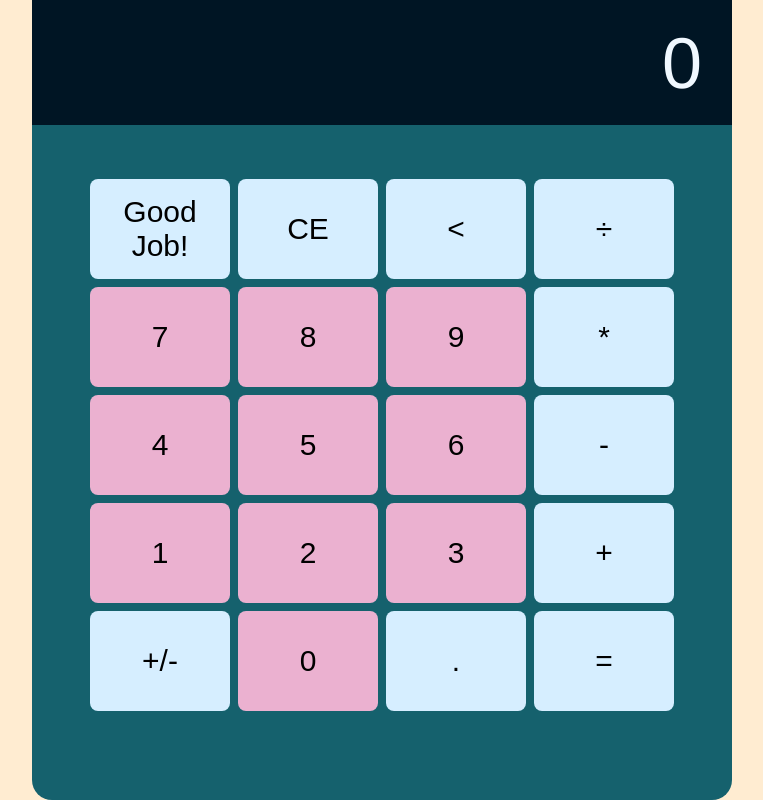
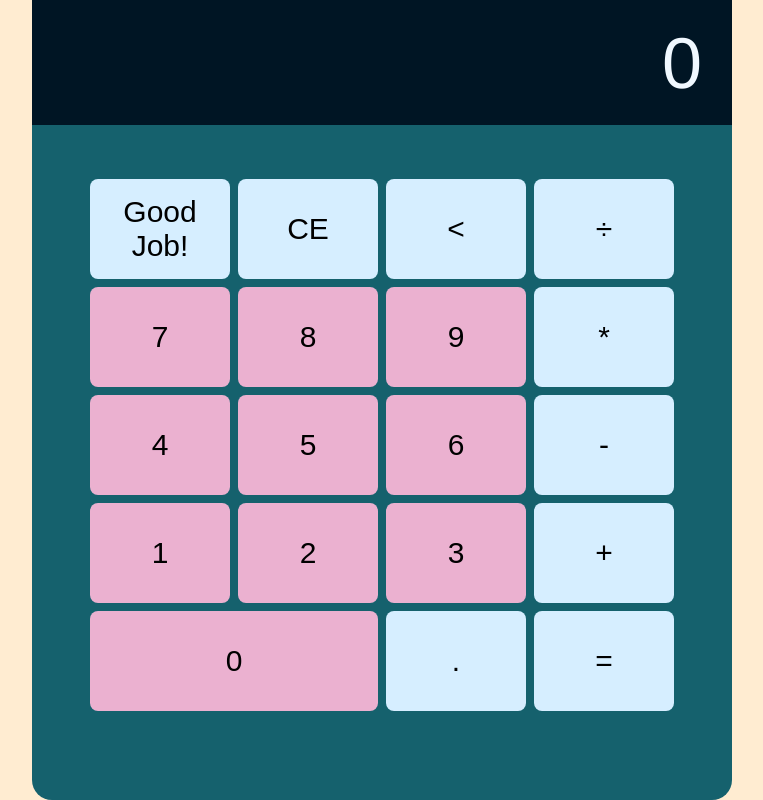
Before and after one commit to DPeteLovesYou/Calculator, a plain HTML site: page index.html in a window 1280 px wide. Shown: the whole page, without its empty margins (258-1021 px from the left). Drawn offline with Linux system fonts and the light colour scheme.

Commit message:
Remove signifier button and make zero button big It's too hard for me right now :( Someday I'll have my revenge

```diff
--- a/index.html
+++ b/index.html
@@ -29,7 +29,6 @@
       <button id="two" class="numberButton">2</button>
       <button id="three" class="numberButton">3</button>
       <button id="add"  class="operatorButton">+</button>
-      <button id="signifier">+/-</button>
       <button id="zero" class="numberButton">0</button>
       <button id="period">.</button>
       <button id="evaluate">=</button>
--- a/style.css
+++ b/style.css
@@ -67,3 +67,7 @@ button:hover {
   scale: 1.015;
   background-color: #cc9ab5;
 }
+
+#zero {
+  width: 288px;
+}
```
